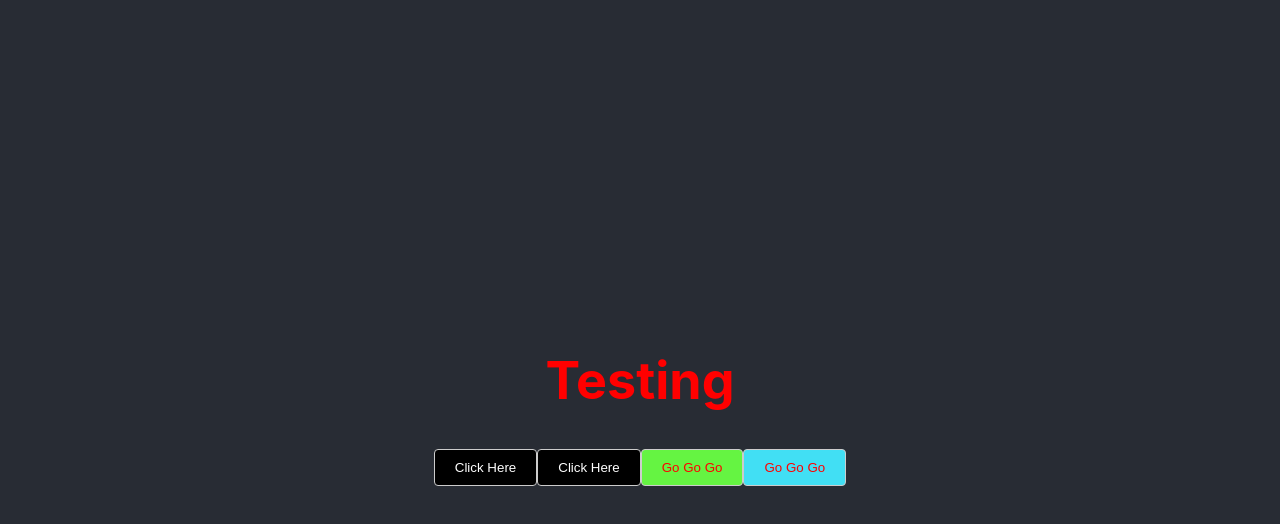
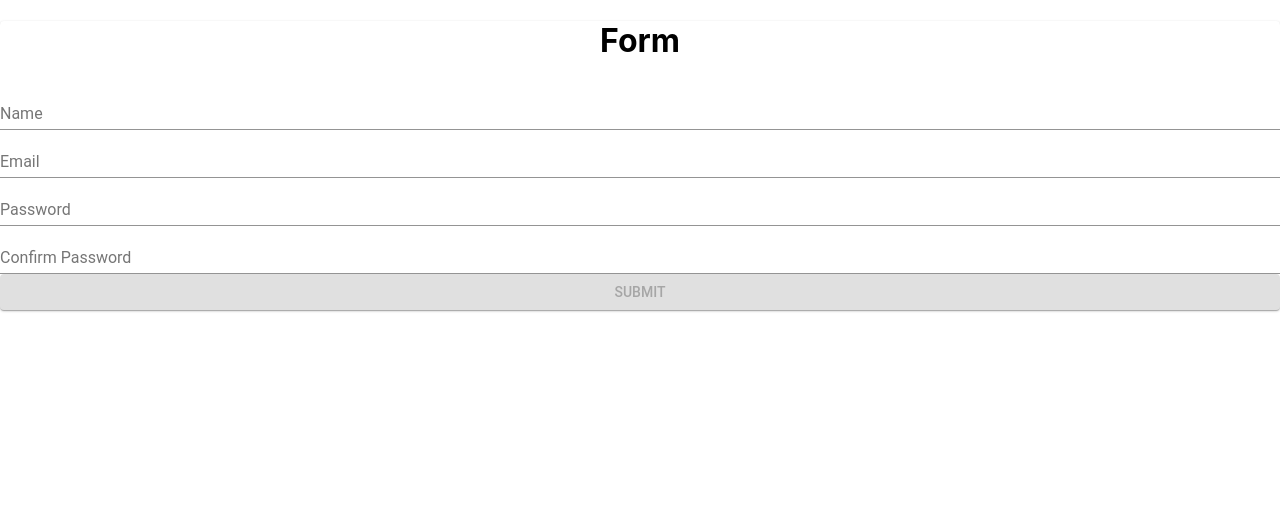
Before and after one commit to kerrydinh/basic-saga-structure, a React (Create React App) app: page / in a window 1280 px wide. Shown: the top 524 px of the page. Built offline with nearby package versions, Linux system fonts and the light colour scheme.

Commit message:
test form with formik, yup and material-ui

```diff
--- a/package.json
+++ b/package.json
@@ -3,12 +3,15 @@
   "version": "0.1.0",
   "private": true,
   "dependencies": {
+    "@material-ui/core": "^3.9.3",
+    "formik": "^1.5.4",
     "react": "^16.8.6",
     "react-dom": "^16.8.6",
     "react-redux": "^7.0.3",
     "react-scripts": "3.0.0",
     "redux-saga": "^1.0.2",
-    "styled-components": "^4.2.0"
+    "styled-components": "^4.2.0",
+    "yup": "^0.27.0"
   },
   "scripts": {
     "start": "react-scripts start",
--- a/src/App.js
+++ b/src/App.js
@@ -1,6 +1,6 @@
 import React from 'react';
 import './App.css';
-import HomePage from './containers/HomePage';
+import InputForm from './containers/FormTest';
 import store from './store';
 import { Provider } from 'react-redux';
 
@@ -8,9 +8,8 @@ function App() {
   return (
     <Provider store={store}>
       <div className="App">
-        <header className="App-header">
-          <HomePage></HomePage>
-        </header>
+
+        <InputForm></InputForm>
       </div>
     </Provider>
   );
--- /dev/null
+++ b/src/containers/FormTest/form.js
@@ -0,0 +1,80 @@
+import React from "react";
+import Button from "@material-ui/core/Button";
+import TextField from "@material-ui/core/TextField";
+
+export const Form = props => {
+  const {
+    values: { name, email, password, confirmPassword },
+    errors,
+    touched,
+    handleSubmit,
+    handleChange,
+    isValid,
+    setFieldTouched
+  } = props;
+
+  const change = (name, e) => {
+    e.persist();
+    handleChange(e);
+    setFieldTouched(name, true, false);
+  };
+  return (
+    <form
+      onSubmit={() => {
+        alert("submitted");
+      }}
+    >
+      <TextField
+        id="name"
+        name="name"
+        helperText={touched.name ? errors.name : ""}
+        error={touched.name && Boolean(errors.name)}
+        label="Name"
+        value={name}
+        onChange={change.bind(null, "name")}
+        fullWidth
+      />
+      <TextField
+        id="email"
+        name="email"
+        helperText={touched.email ? errors.email : ""}
+        error={touched.email && Boolean(errors.email)}
+        label="Email"
+        fullWidth
+        value={email}
+        onChange={change.bind(null, "email")}
+      />
+      <TextField
+        id="password"
+        name="password"
+        helperText={touched.password ? errors.password : ""}
+        error={touched.password && Boolean(errors.password)}
+        label="Password"
+        fullWidth
+        type="password"
+        value={password}
+        onChange={change.bind(null, "password")}
+      />
+      <TextField
+        id="confirmPassword"
+        name="confirmPassword"
+        helperText={touched.confirmPassword ? errors.confirmPassword : ""}
+        error={touched.confirmPassword && Boolean(errors.confirmPassword)}
+        label="Confirm Password"
+        fullWidth
+        type="password"
+        value={confirmPassword}
+        onChange={change.bind(null, "confirmPassword")}
+      />
+      <Button
+        type="submit"
+        fullWidth
+        variant="contained"
+        color="primary"
+        disabled={!isValid}
+      >
+        Submit
+      </Button>
+    </form>
+  );
+};
--- /dev/null
+++ b/src/containers/FormTest/index.js
@@ -0,0 +1,61 @@
+import React, { Component } from "react";
+import { Formik } from "formik";
+import withStyles from "@material-ui/core/styles/withStyles";
+import { Form } from "./form";
+import Paper from "@material-ui/core/Paper";
+import * as Yup from "yup";
+
+const validationSchema = Yup.object({
+  name: Yup.string("Enter a name").required("Name is required"),
+  email: Yup.string("Enter your email")
+    .email("Enter a valid email")
+    .required("Email is required"),
+  password: Yup.string("")
+    .min(8, "Password must contain at least 8 characters")
+    .required("Enter your password"),
+  confirmPassword: Yup.string("Enter your password")
+    .required("Confirm your password")
+    .oneOf([Yup.ref("password")], "Password does not match")
+});
+
+const styles = theme => ({
+  paper: {
+    marginTop: theme.spacing.unit * 8,
+    display: "flex",
+    flexDirection: "column",
+    alignItems: "center",
+    padding: `${theme.spacing.unit * 5}px ${theme.spacing.unit * 5}px ${theme
+      .spacing.unit * 5}px`
+  },
+  container: {
+    maxWidth: "200px"
+  }
+});
+
+class InputForm extends Component {
+  constructor(props) {
+    super(props);
+    this.state = {};
+  }
+
+  render() {
+    const classes = this.props;
+    const values = { name: "", email: "", confirmPassword: "", password: "" };
+    return (
+      <React.Fragment>
+        <div className={classes.container}>
+          <Paper elevation={1} className={classes.paper}>
+            <h1>Form</h1>
+            <Formik
+              render={props => <Form {...props} />}
+              initialValues={values}
+              validationSchema={validationSchema}
+            />
+          </Paper>
+        </div>
+      </React.Fragment>
+    );
+  }
+}
+
+export default withStyles(styles)(InputForm);
--- a/src/containers/HomePage/index.js
+++ b/src/containers/HomePage/index.js
@@ -1,4 +1,4 @@
-import React, { Component } from 'react';
+import React, { PureComponent } from 'react';
 import H1 from '../../components/H1';
 import { Button, PrimaryButton, SecondaryButton} from '../../components/Button';
 import { HOME_ACTION_TYPE } from './action';
@@ -6,7 +6,7 @@ import { updateData } from './action';
 import { getExampleData } from './selector';
 import { connect } from 'react-redux';
 
-class HomePage extends Component {
+class HomePage extends PureComponent {
     state = {}
 
     render() {
```
Also changed, not shown: 1 other file (tests, documents, lock files or other folders).
